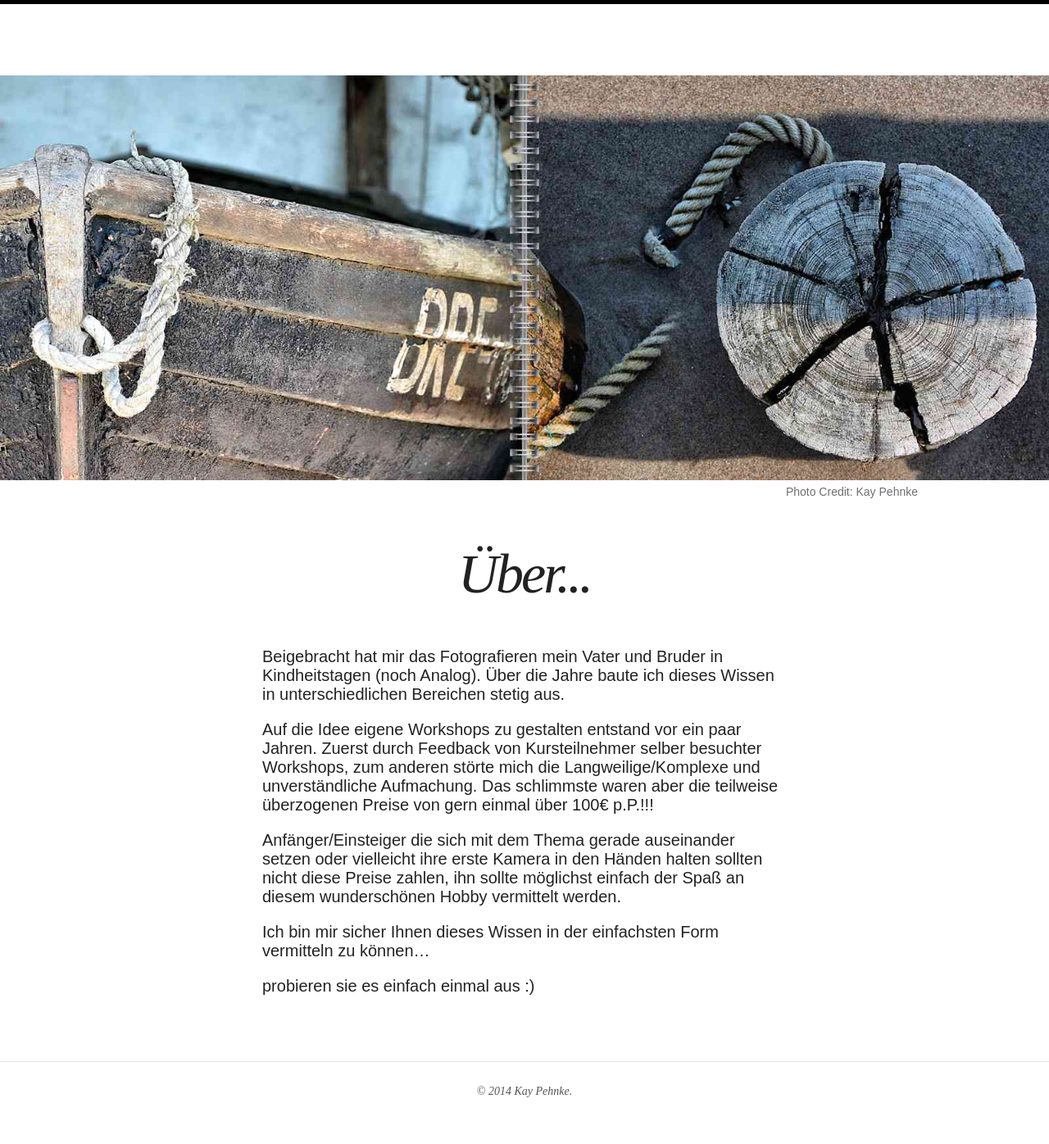
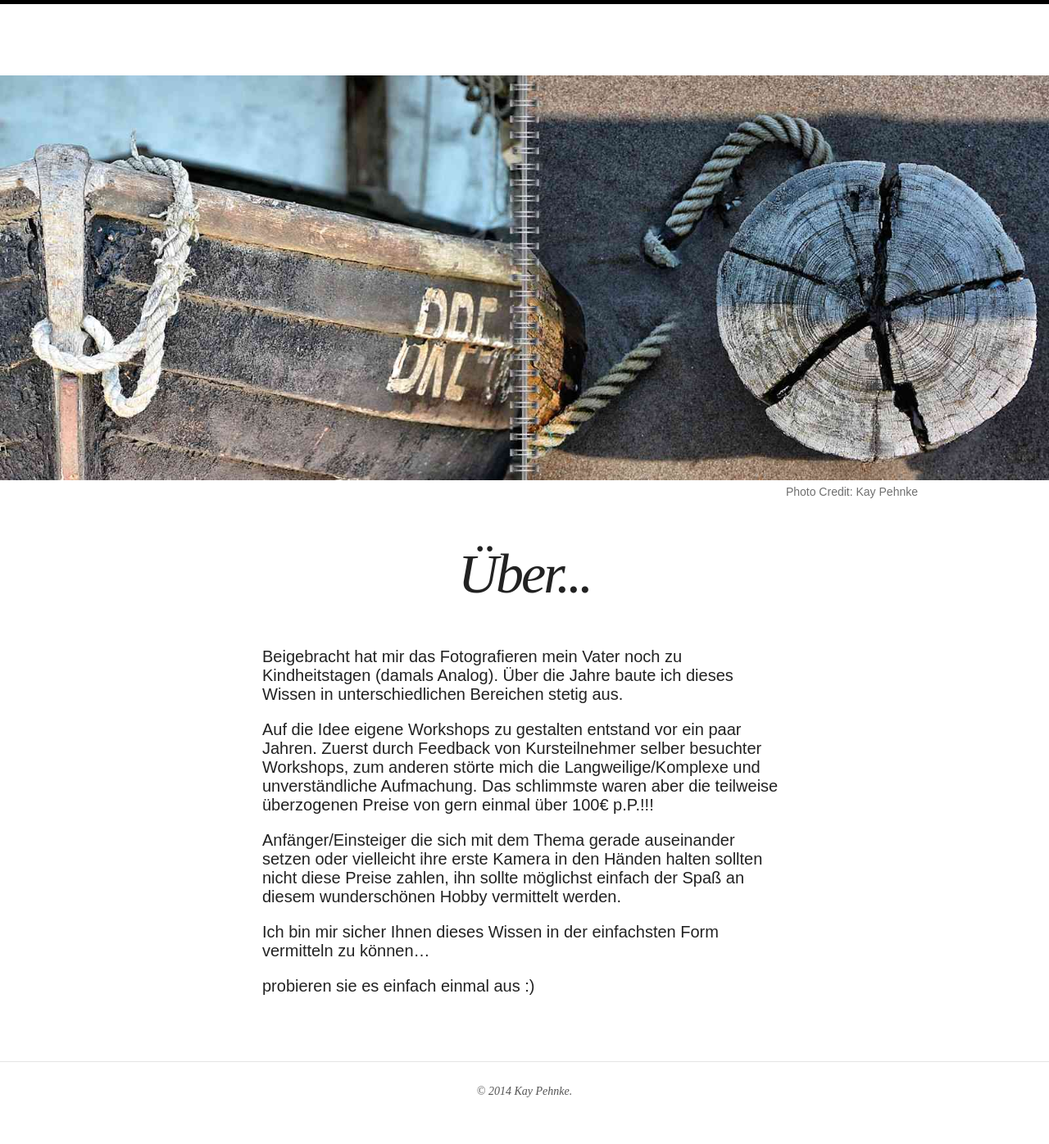
Before and after one commit to kay-pehnke/kay-pehnke.github.io, a Jekyll site: the page built from about.md, in a window 1280 px wide. Shown: the whole page at 82% size. Built offline with Jekyll 4.4.1, drawn with Linux system fonts in a browser that asks for light colours; nearby versions of some CDN libraries.

Commit message:
Text Änderung "Über"

```diff
--- a/about.md
+++ b/about.md
@@ -10,7 +10,7 @@ image:
   creditlink: http://www.kaypehnke.de
 ---
 
-Beigebracht hat mir das Fotografieren mein Vater und Bruder in Kindheitstagen (noch Analog). Über die Jahre baute ich dieses Wissen in unterschiedlichen Bereichen stetig aus.
+Beigebracht hat mir das Fotografieren mein Vater noch zu Kindheitstagen (damals Analog). Über die Jahre baute ich dieses Wissen in unterschiedlichen Bereichen stetig aus.
 
 Auf die Idee eigene Workshops zu gestalten entstand vor ein paar Jahren. Zuerst durch Feedback von Kursteilnehmer selber besuchter Workshops, zum anderen störte mich die Langweilige/Komplexe und unverständliche Aufmachung. Das schlimmste waren aber die teilweise überzogenen Preise von gern einmal über 100€ p.P.!!!
 
```
